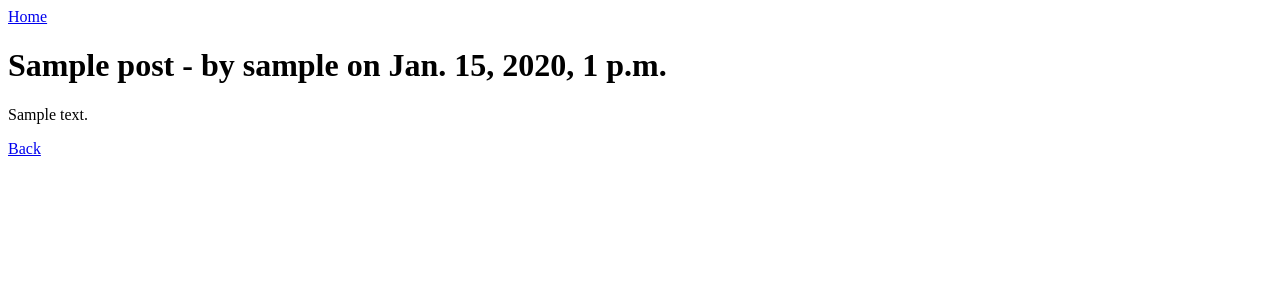
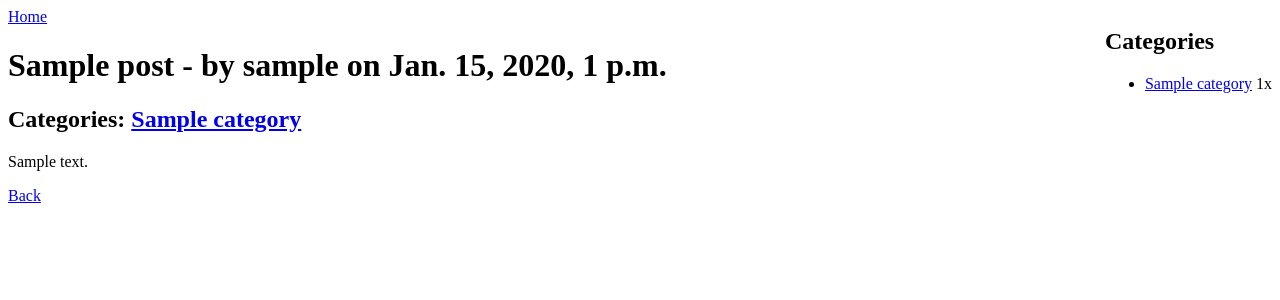
Before and after one commit to ivan-placid/my-2nd-blog, a Django app: template blog/templates/blog/showPost.html in a window 1280 px wide. Shown: the top 300 px of the page. Run offline with Django 3.2, Linux system fonts and the light colour scheme; the template is opened without the code that fills it: values that come from a table or form of the project are taken from there, others are empty; tables that the repository leaves empty hold one stand-in row (values such as "Sample post").

Commit message:
categories added

```diff
--- a/blog/models.py
+++ b/blog/models.py
@@ -1,6 +1,14 @@
 from django.db import models
 from django.contrib.auth.models import User
 from django.utils import timezone
+
+
+class Category( models.Model ):
+    name = models.CharField( max_length= 50, unique= True )
+    slug = models.SlugField( max_length= 50, unique= True )
+    def __str__(self):
+        return self.name
+
 
 
 class Post( models.Model ):
@@ -10,5 +18,12 @@ class Post( models.Model ):
     content = models.TextField()
     date_added = models.DateTimeField( default= timezone.now )
 
+
+    categories = models.ManyToManyField( Category )
+
+    def __str__(self):
+        return self.title
+
+
     class Meta:
         ordering = ( '-date_added', )
--- /dev/null
+++ b/blog/static/blog/style.css
@@ -0,0 +1,5 @@
+body {
+    display: flex;
+    flex-direction: row;
+    justify-content: space-between;
+}
--- a/blog/templates/blog/base.html
+++ b/blog/templates/blog/base.html
@@ -1,13 +1,25 @@
+{% load static %}
 <!DOCTYPE html>
 <html>
     <head>
         <meta charset="utf-8" />
         <title>Blog</title>
+        <link rel="stylesheet" href="{% static 'blog/style.css' %}" />
     </head>
 <body>
     <div>
         <a href="{% url 'listAll' %}">Home</a>
         {% block content %}{% endblock %}
     </div>
+    <div>
+        {% if categories %}
+            <h2>Categories</h2>
+            <ul>
+                {% for category in categories %}
+                    <li><a href="{% url 'showCategory' category.slug %}">{{ category.name }}</a> {{ category.post_set.count }}x</li>
+                {% endfor %}
+            </ul>
+        {% endif %}
+    </div>
 </body>
 </html>
--- a/blog/templates/blog/showPost.html
+++ b/blog/templates/blog/showPost.html
@@ -2,6 +2,12 @@
 
 {% block content %}
     <h1>{{ post.title }} - by {{ post.author }} on {{ post.date_added }}</h1>
+    <h2>
+        Categories:
+        {% for category in post.categories.all %}
+            <a href="{% url 'showCategory' category.slug %}">{{ category.name }}</a>
+        {% endfor %}
+    </h2>
     <p>{{ post.content }}</p>
 
     <a href="{% url 'listAll' %}">Back</a>
--- a/blog/urls.py
+++ b/blog/urls.py
@@ -4,4 +4,5 @@ from . import views
 urlpatterns = [
     url( r'^$', views.listAll, name= 'listAll' ),
     url( r'^post/(?P<slug>[-\w]+)$', views.showPost, name= 'showPost' ),
+    url( r'^category/(?P<slug>[-\w]+)$', views.showCategory, name= 'showCategory' ),
 ]
```
Also changed, not shown: blog/admin.py (+9 -2 lines), blog/templates/blog/showCategory.html (added, +14 -0 lines), blog/views.py (+19 -1 lines), blog/migrations/0002_auto_20161025_1738.py (added).
